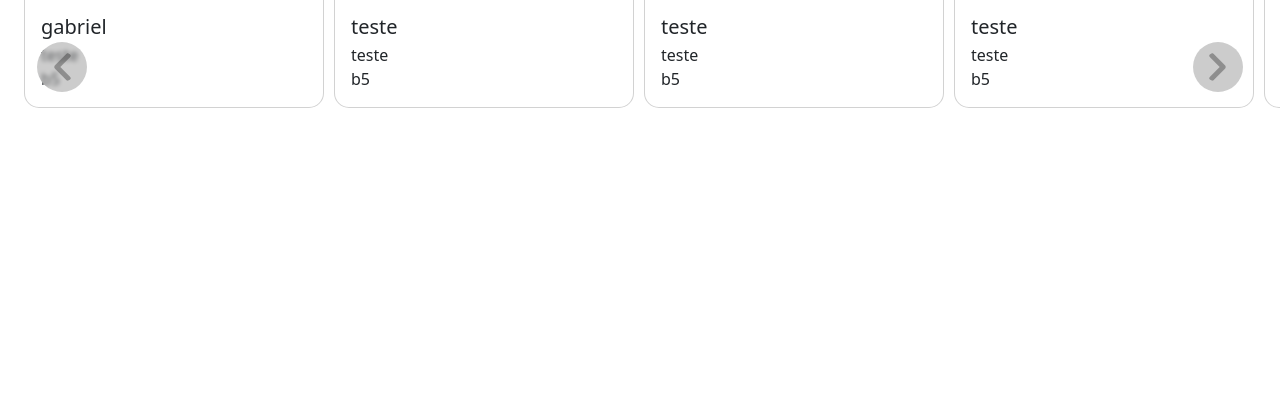
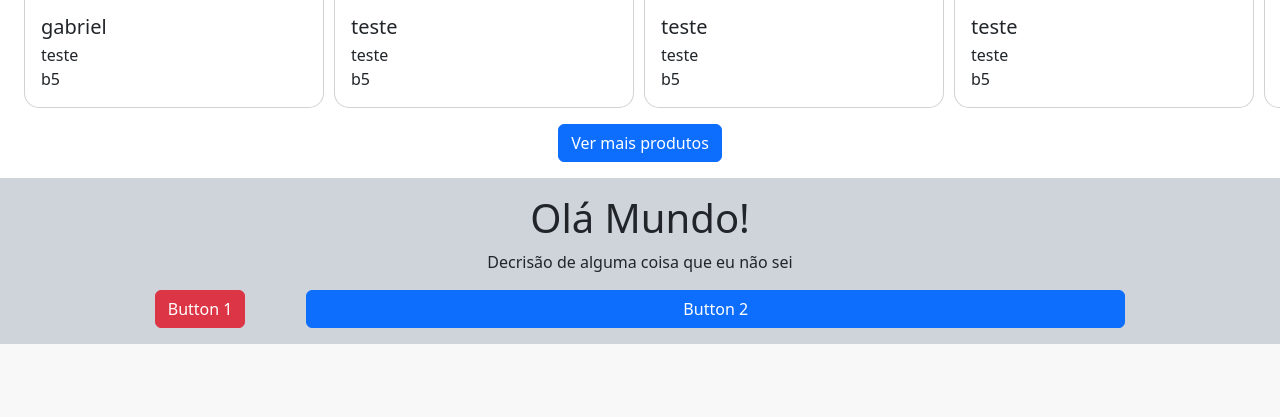
Before and after one commit to gabriiellrss/project-dailyBeauty, a PHP site: page / in a window 1280 px wide. Shown: the part 1019-1436 px from the top of the page. After the commit the page ends 1363 px from the top, so only its background shows below. Run offline with PHP 8.4, Linux system fonts and the light colour scheme.

Commit message:
07/11 17h54

```diff
--- a/components/carrousel_produtos.php
+++ b/components/carrousel_produtos.php
@@ -11,7 +11,7 @@
 ];
 ?>
 
-<div class="align-items-center justify-content-between mt-3 mr- ml-4 position-relative" style="width: 100%; overflow: hidden; height: 700px">
+<div class="align-items-center justify-content-between mt-3 mr- ml-4 position-relative" style="width: 100%; overflow: hidden; height: 700">
   <h1 class="ms-4"><?php echo $Title; ?></h1>
 
     <button id="scrollLeft" class="btn btn-custom">
--- a/index.php
+++ b/index.php
@@ -25,5 +25,23 @@
         include_once './components/carrousel.php';
         include_once './components/carrousel_produtos.php'
     ?>
+
+    <div class="container d-flex justify-content-center mt-3 mb-3 w-100">
+        <button type="button" class="btn btn-primary">Ver mais produtos</button>
+    </div>
+
+    <div class=" bg-dark-subtle">
+        <div class="container d-flex justify-content-center row m-auto text-center pt-3 pb-3">
+            <h1>Olá Mundo!</h1>
+            <p>Decrisão de alguma coisa que eu não sei</p>
+
+            <div class="d-flex justify-content-evenly">
+                <button type="button" class="btn btn-danger">Button 1</button>
+                <button type="button" class="btn btn-primary w-75">Button 2</button>
+
+            </div>
+        </div>
+    </div>
+
 </body>
 </html>
```
